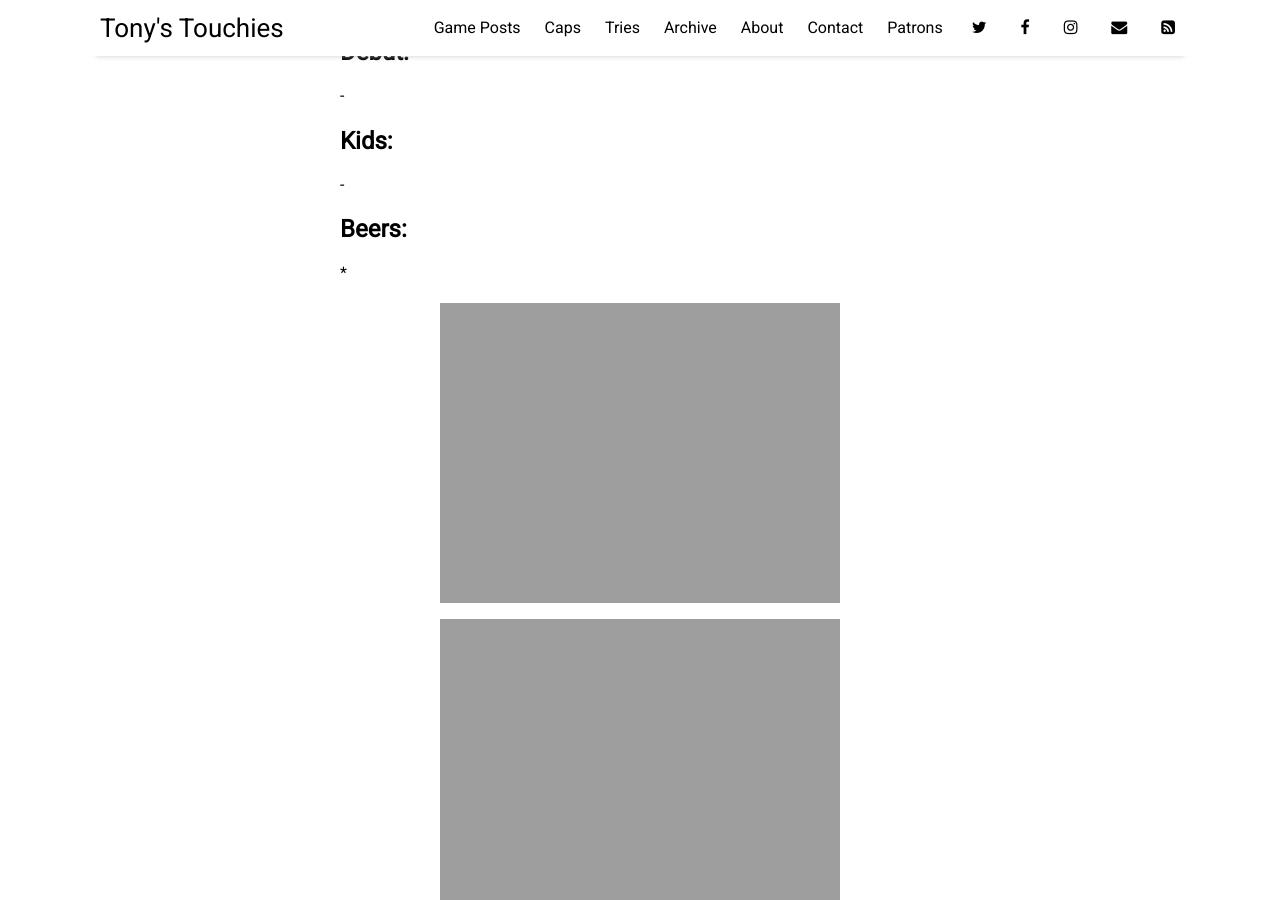
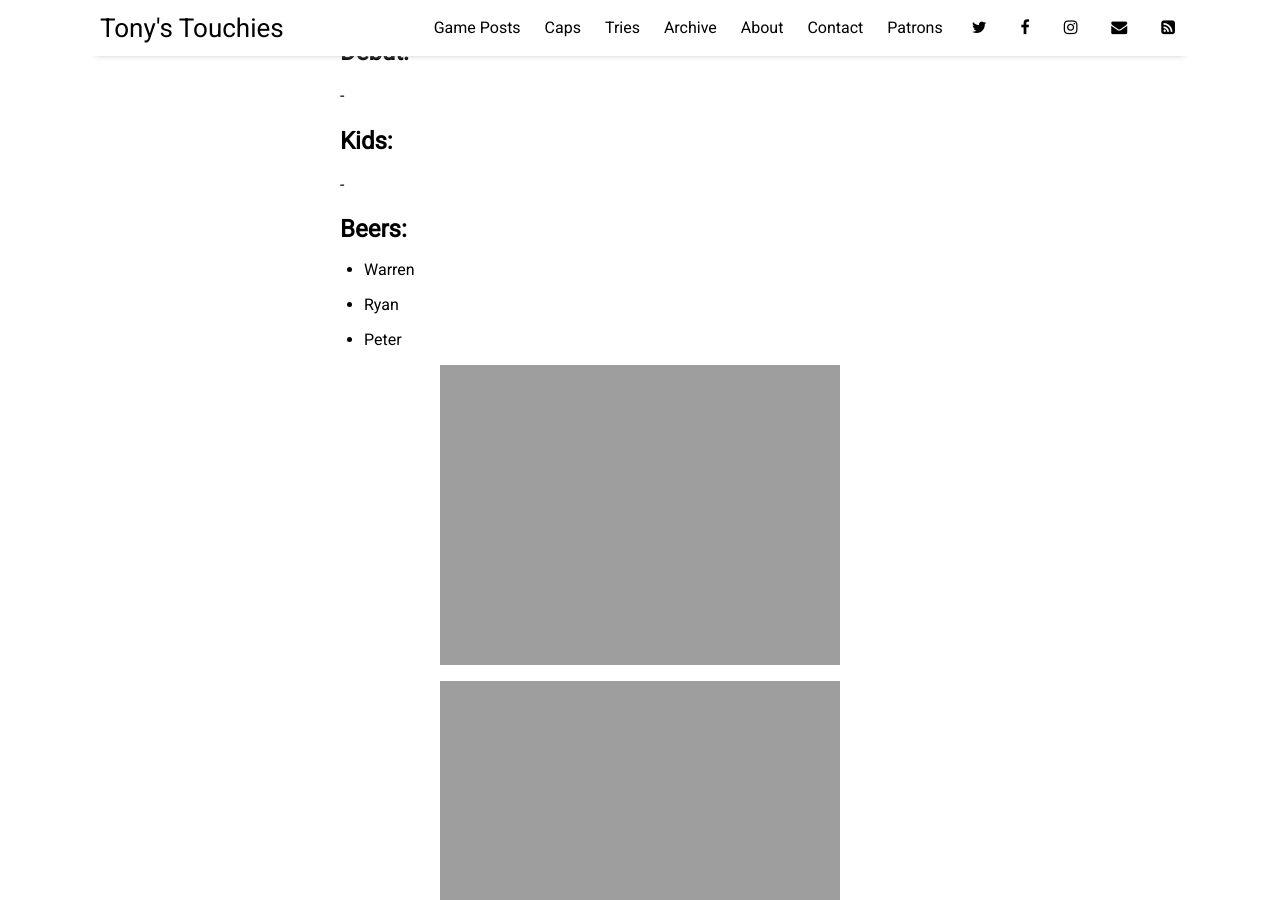
Before and after one commit to sundayrugby/sundayrugby.github.io, a Jekyll site: the page built from _posts/2026-05-17-EW.md, in a window 1280 px wide and 900 px high, scrolled down 1912 px. Built offline with Jekyll 4.4.1, drawn with Linux system fonts in a browser that asks for light colours; nearby versions of some CDN libraries.

Commit message:
Add beers Warren, Ryan, Peter, 2026-05-17 EW

```diff
--- a/_posts/2026-05-17-EW.md
+++ b/_posts/2026-05-17-EW.md
@@ -62,7 +62,9 @@ image: 2026_05_17_a.jpg
 -
 ## Beers:
 
-*
+* Warren
+* Ryan
+* Peter
 
 ![alt text](https://sundayrugby.github.io/assets/img/2026_05_17_a.jpg)
 
```
